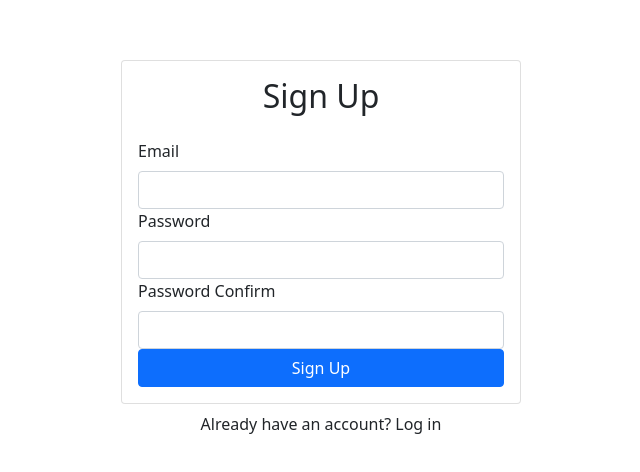
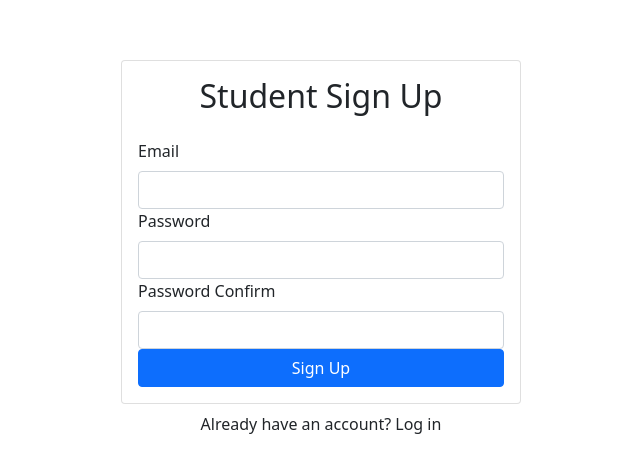
Before and after one commit to Mobtechies/E-LMS-Portal, a React (Create React App) app: page / in a window 1280 px wide. Shown: the part 152-624 px from the top of the page, without its empty margins (319-959 px from the left). Built offline with nearby package versions, Linux system fonts and the light colour scheme; no server answers.

Commit message:
Commit 2

```diff
--- a/src/components/login/signUp.js
+++ b/src/components/login/signUp.js
@@ -30,8 +30,7 @@ export default function SignUp() {
         <>
           <Card>
               <Card.Body>
-                  <h2 className="text-center mb-4">Sign Up</h2>
-
+                  <h2 className="text-center mb-4">Student Sign Up</h2>
                   {error && <Alert variant="danger">{error}</Alert>}
                   <Form onSubmit={handleSubmit}>
                       <Form.Group id="email">
```
